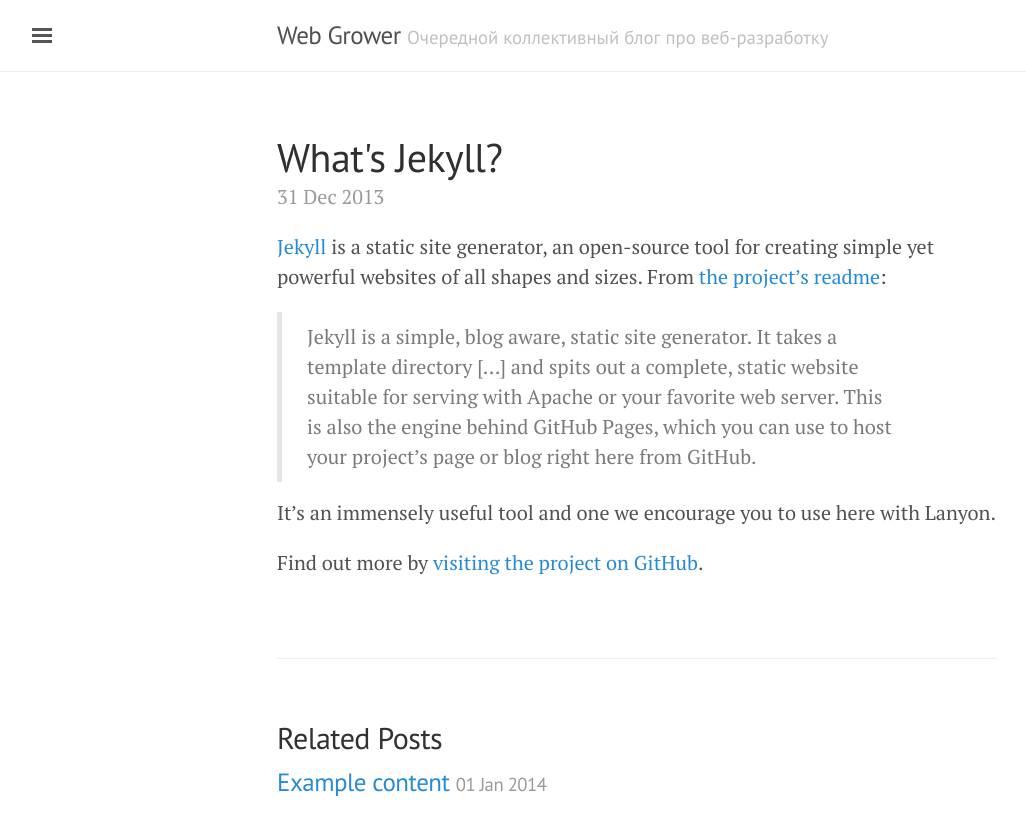
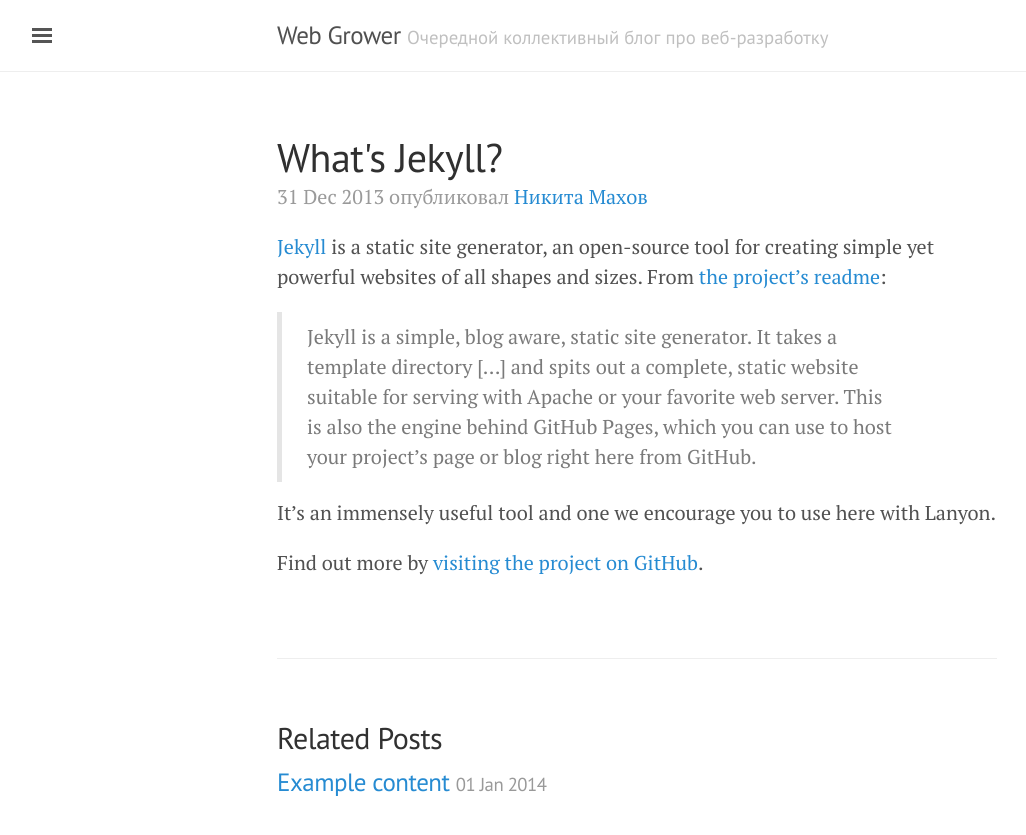
Before and after one commit to webgrower/webgrower.github.io, a Jekyll site: the page built from _posts/2013-12-31-whats-jekyll.md, in a window 1280 px wide. Shown: the top 835 px of the page, without its empty margins (3-1029 px from the left). Built offline with Jekyll 4.4.1, drawn with Linux system fonts in a browser that asks for light colours.

Commit message:
Add authors into page layout and fix posts

```diff
--- a/_layouts/post.html
+++ b/_layouts/post.html
@@ -1,10 +1,11 @@
 ---
 layout: default
 ---
-
+{% assign currentAuthor = site.authors[page.author] %}
 <div class="post">
   <h1 class="post-title">{{ page.title }}</h1>
-  <span class="post-date">{{ page.date | date_to_string }}</span>
+  <span class="post-date">{{ page.date | date_to_string }}
+    опубликовал <a href="/author/{{ page.author }}/">{{ currentAuthor.name }}</a></span>
   {{ content }}
 </div>
 
```
Also changed, not shown: _posts/2013-12-31-whats-jekyll.md (+1 -0 lines), _posts/2014-01-01-example-content.md (+1 -0 lines).
